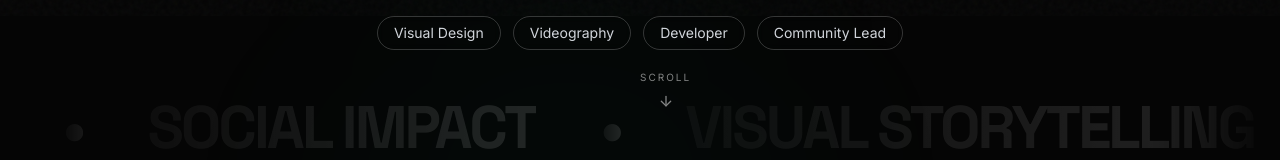
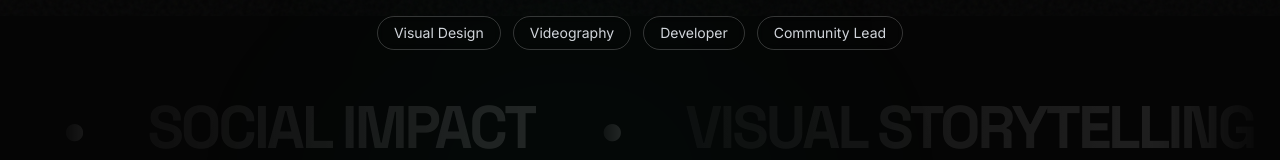
Before and after one commit to Cahyooo12/inpo-porto, a React (Vite) app: page / in a window 1280 px wide. Shown: the part 784-944 px from the top of the page. Built offline with nearby package versions, Linux system fonts and the light colour scheme.

Commit message:
Revvv
Removed unused imports and scroll indicator from Hero component.

```diff
--- a/components/Hero.tsx
+++ b/components/Hero.tsx
@@ -1,9 +1,8 @@
 import React from 'react';
 import { Tag } from './ui/Tag';
 import { FadeIn } from './ui/FadeIn';
-import { ArrowDown, ArrowRight, Sparkles } from 'lucide-react';
+import { ArrowRight } from 'lucide-react';
 
-// --- CONFIGURATION: EDIT STATS HERE ---
 const HERO_STATS = [
   { value: "1+", label: "Years Exp." },
   { value: "20+", label: "Projects Done" },
@@ -87,12 +86,6 @@ export const Hero = () => {
         </FadeIn>
       </div>
 
-      {/* Scroll Indicator */}
-      <div className="absolute bottom-32 left-1/2 -translate-x-1/2 flex flex-col items-center gap-2 opacity-50 animate-bounce pointer-events-none">
-        <span className="text-[10px] uppercase tracking-[0.2em] text-white">Scroll</span>
-        <ArrowDown size={16} className="text-white" />
-      </div>
-
       {/* Infinite Marquee */}
       <div className="relative w-full py-12 overflow-hidden mask-edges mt-auto mb-10 opacity-40 hover:opacity-80 transition-opacity duration-700">
         <div className="flex whitespace-nowrap animate-scroll w-max">
```
